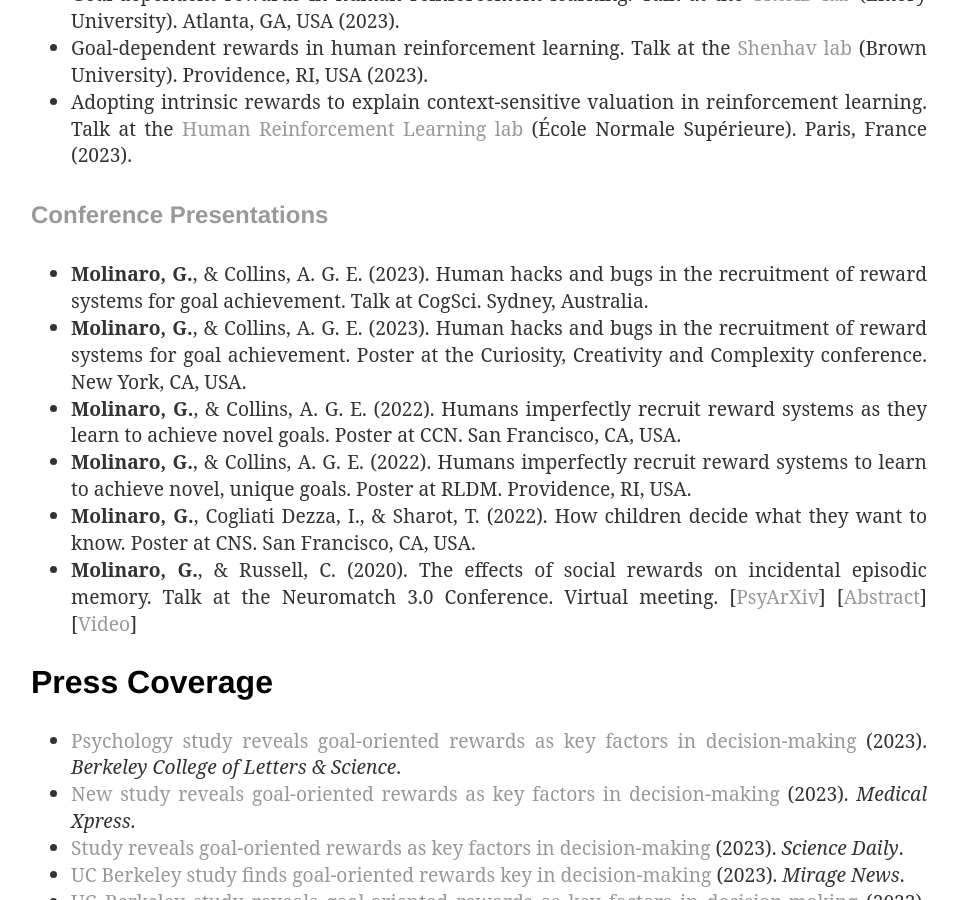
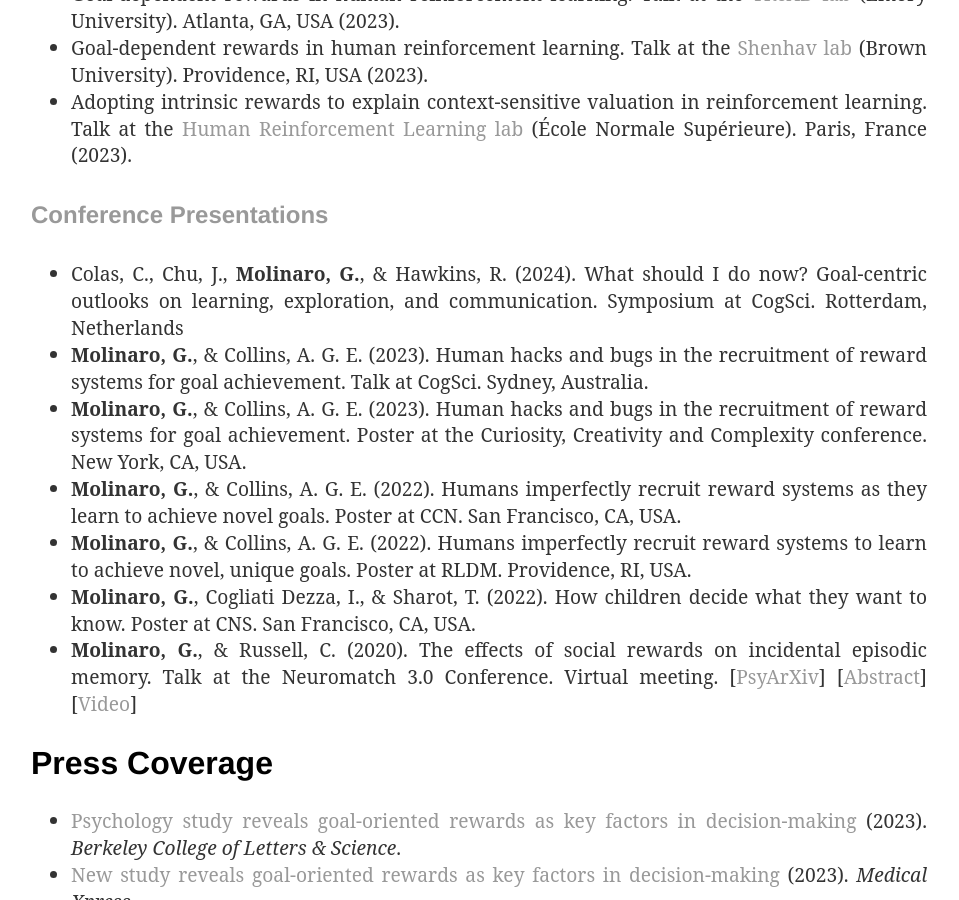
Before and after one commit to gaiamolinaro/gaiamolinaro.github.io, a Jekyll site: the page built from research/index.html, in a window 1280 px wide and 900 px high, scrolled down 945 px. Shown: the whole window, without its empty margins (161-1120 px from the left). Built offline with Jekyll 4.4.1, drawn with Linux system fonts in a browser that asks for light colours; nearby versions of some CDN libraries.

Commit message:
CogSci symposium

```diff
--- a/research/index.html
+++ b/research/index.html
@@ -60,6 +60,9 @@ title: Research | Gaia Molinaro
     </ul>
     <h4>Conference Presentations</h4>
     <ul>
+        <li class="p-li">Colas, C., Chu, J., <b>Molinaro, G.</b>, & Hawkins, R. (2024). What should I do now? Goal-centric outlooks on learning, exploration, and communication.
+            Symposium at CogSci. Rotterdam, Netherlands
+            </li>
         <li class="p-li"><b>Molinaro, G.</b>, & Collins, A. G. E. (2023). Human hacks and bugs in the recruitment of reward systems for goal achievement.
             Talk at CogSci. Sydney, Australia.
             </li>
```
